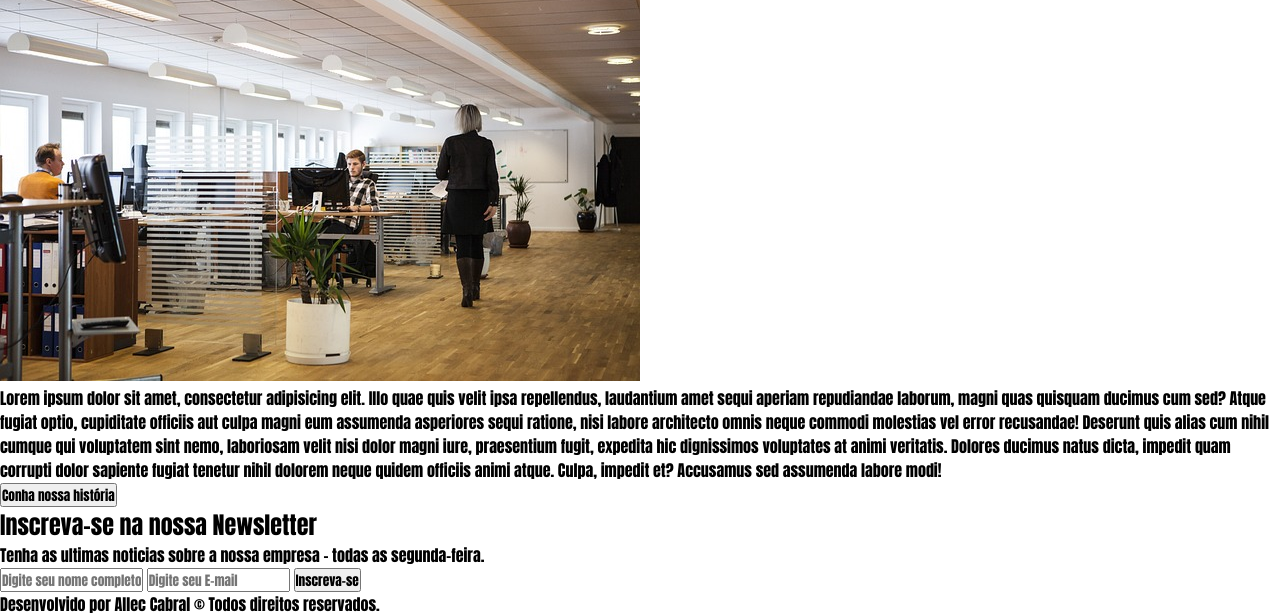
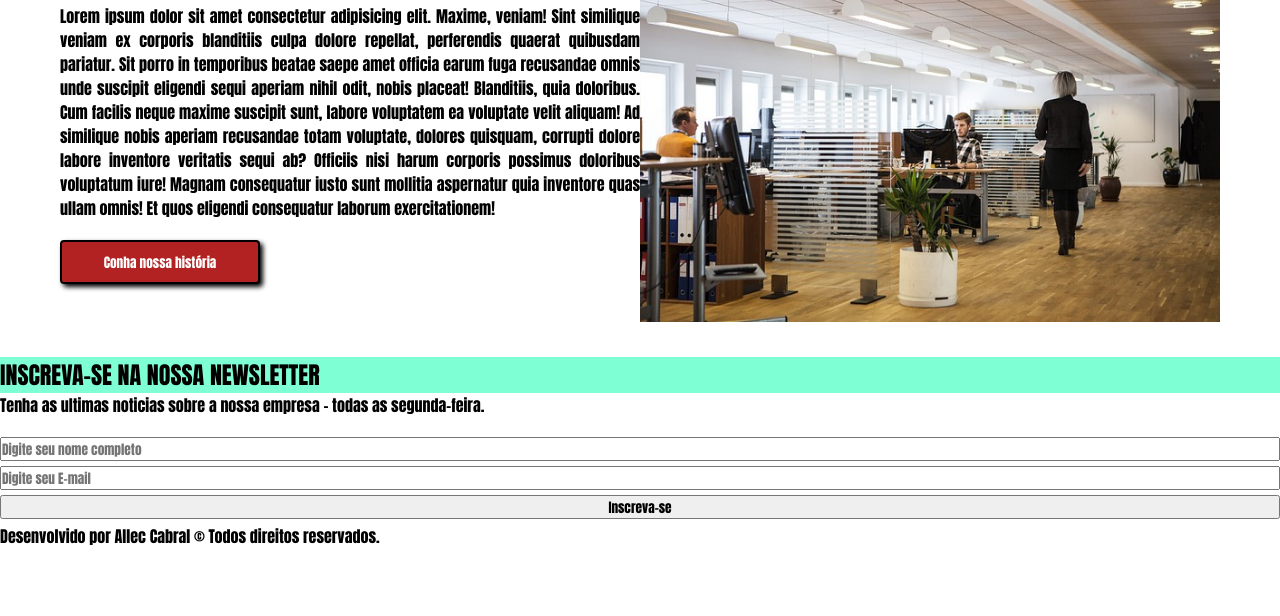
Before and after one commit to allec9/minha-empresa1, a plain HTML site: page index.html in a window 1280 px wide. Shown: the part 215-831 px from the top of the page. After the commit the page ends 800 px from the top, so only its background shows below. Drawn offline with Linux system fonts and the light colour scheme.

Commit message:
Add files via upload

```diff
--- /dev/null
+++ b/CSS/home.css
@@ -0,0 +1,49 @@
+.pai-dos-lados{
+    display: flex;
+}
+.pai-dos-lados div{
+width: 50%;
+}
+.pai-dos-lados .ladod img{
+width: 100%;
+}
+.pai-dos-lados .ladoe p {
+text-align: justify;
+}
+.pai-dos-lados .ladoe{
+gap: 20px;
+display: flex;
+flex-direction: column;
+}
+.pai-dos-lados .ladoe button{
+width: 200px;
+border: 2px black solid;
+border-radius: 4px;
+padding: 10px 20px;
+background-color: firebrick;
+color: white;
+box-shadow: black 3px 3px 5px;
+cursor: pointer;
+}
+.pai-dos-lados .ladoe button:hover{
+background-color: brown;
+}
+.pai-dos-lados .ladoe h1, .newsletter h2{
+    background-color: aquamarine;
+    text-transform: uppercase;
+}
+.newsletter{
+    display: flex;
+    flex-direction: column;
+    gap: 20px;
+}
+.newsletter .paragrafo p{
+    display: flex;
+    flex-direction: column;
+    gap: 5px;
+}
+.newsletter .escrever form{
+    display: flex;
+    flex-direction: column;
+    gap: 5px;
+}
--- a/CSS/style.css
+++ b/CSS/style.css
@@ -6,7 +6,7 @@
     list-style: none;
     text-decoration: none;
 }
-.body{
+.body {
     display: flex;
     justify-content: center;
     flex-direction: column;
@@ -30,11 +30,6 @@ gap: 30px;
 .cabecalho ul li a{
 color: forestgreen;
 }
-/* .main{
-    display: flex;
-    justify-content: space-between;
-} */
-
-.ladoe{
-    background-color: red;
+.main{
+    padding: 30px 60px;
 }
--- a/index.html
+++ b/index.html
@@ -8,6 +8,7 @@
     <!-- Tag link para adicionar icon na barra do navegador -->
     <link rel="shortcut icon" href="./assets/icon.png" type="image/x-icon">
     <link rel="stylesheet" href="CSS/style.css">
+    <link rel="stylesheet" href="CSS/home.css">
     <title>Minha Empresa</title>
 </head>
 <body>
@@ -26,30 +27,32 @@
         </ul>
     </div>
 <div class="main">
+    <div class="pai-dos-lados">
         <div class="ladoe">
             <h1>Minha Empresa</h1>
+            <p>Lorem ipsum dolor sit amet consectetur adipisicing elit. Maxime, veniam! Sint similique veniam ex corporis blanditiis culpa dolore repellat, perferendis quaerat quibusdam pariatur. Sit porro in temporibus beatae saepe amet officia earum fuga recusandae omnis unde suscipit eligendi sequi aperiam nihil odit, nobis placeat! Blanditiis, quia doloribus. Cum facilis neque maxime suscipit sunt, labore voluptatem ea voluptate velit aliquam! Ad similique nobis aperiam recusandae totam voluptate, dolores quisquam, corrupti dolore labore inventore veritatis sequi ab? Officiis nisi harum corporis possimus doloribus voluptatum iure! Magnam consequatur iusto sunt mollitia aspernatur quia inventore quas ullam omnis! Et quos eligendi consequatur laborum exercitationem!</p>
+            <!-- Tag button para criar um botão -->
+            <button>Conha nossa história</button>
         </div>
         <div class="ladod">
             <!-- tag img para adicionar uma imagem -->
             <img src="./assets/img/empresa.jpg" alt="CLT no escritório">
-        <p>Lorem ipsum dolor sit amet, consectetur adipisicing elit. Illo quae quis velit ipsa repellendus, laudantium amet sequi aperiam repudiandae laborum, magni quas quisquam ducimus cum sed? Atque fugiat optio, cupiditate officiis aut culpa magni eum assumenda asperiores sequi ratione, nisi labore architecto omnis neque commodi molestias vel error recusandae! Deserunt quis alias cum nihil cumque qui voluptatem sint nemo, laboriosam velit nisi dolor magni iure, praesentium fugit, expedita hic dignissimos voluptates at animi veritatis. Dolores ducimus natus dicta, impedit quam corrupti dolor sapiente fugiat tenetur nihil dolorem neque quidem officiis animi atque. Culpa, impedit et? Accusamus sed assumenda labore modi!</p>
         </div>
     </div>
-
-    <!-- Tag button para criar um botão -->
-    <button>Conha nossa história</button>
-
+</div>
+<div class="newsletter">
+    <div class="paragrafo">
     <h2>Inscreva-se na nossa Newsletter</h2>
         <p>Tenha as ultimas noticias sobre a nossa empresa - todas as segunda-feira.</p>
-
+    </div>
+<div class="escrever">
     <form>
         <input type="text" placeholder="Digite seu nome completo" required>
         <input type="email" placeholder="Digite seu E-mail" required>
         <input type="submit" value="Inscreva-se">
+        <p>Desenvolvido por <strong>Allec Cabral</strong> &copy; Todos direitos reservados.</p>
     </form>
-
-
-
-    <p>Desenvolvido por <strong>Allec Cabral</strong> &copy; Todos direitos reservados.</p>
+</div>
+</div>
 </body>
 </html>
```
Lines whose indentation alone changed are shown as unchanged.
